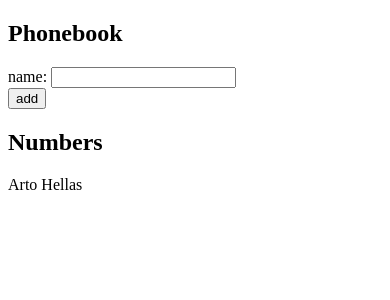
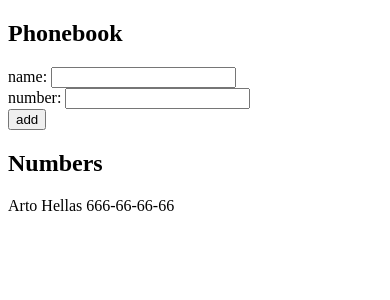
Before and after one commit to rrgarre/FullStackOpen-Garre, a React (Vite) app in the folder part02/phonebook/: page / in a window 390 px wide. Shown: the top 300 px of the page. Built offline with nearby package versions, Linux system fonts and the light colour scheme.

Commit message:
2.8: phonebook step 3

```diff
--- a/part02/phonebook/src/App.jsx
+++ b/part02/phonebook/src/App.jsx
@@ -2,9 +2,13 @@ import { useState } from 'react'
 
 const App = () => {
   const [persons, setPersons] = useState([
-    { name: 'Arto Hellas' }
+    {
+      name: 'Arto Hellas',
+      number: '666-66-66-66'
+    }
   ])
   const [newName, setNewName] = useState('')
+  const [newNumber, setNewNumber] = useState('')
 
   const handleForm = (e) => {
     e.preventDefault()
@@ -12,8 +16,12 @@ const App = () => {
       alert(`${newName} is already added to phonebook`)
       return
     }
-    setPersons(persons.concat({ name: newName }))
+    setPersons(persons.concat({
+      name: newName,
+      number: newNumber
+    }))
     setNewName('')
+    setNewNumber('')
   }
 
   return (
@@ -24,13 +32,16 @@ const App = () => {
           name: <input value={newName} onChange={(e)=>setNewName(e.target.value)}/>
         </div>
         <div>
+          number: <input value={newNumber} onChange={(e)=>setNewNumber(e.target.value)} />
+        </div>
+        <div>
           <button type="submit">add</button>
         </div>
       </form>
       <h2>Numbers</h2>
       <div>
         {
-          persons.map(person=><p key={person.name}>{person.name}</p>)
+          persons.map(person=><p key={person.name}>{person.name} {person.number}</p>)
         }
       </div>
     </div>
```
